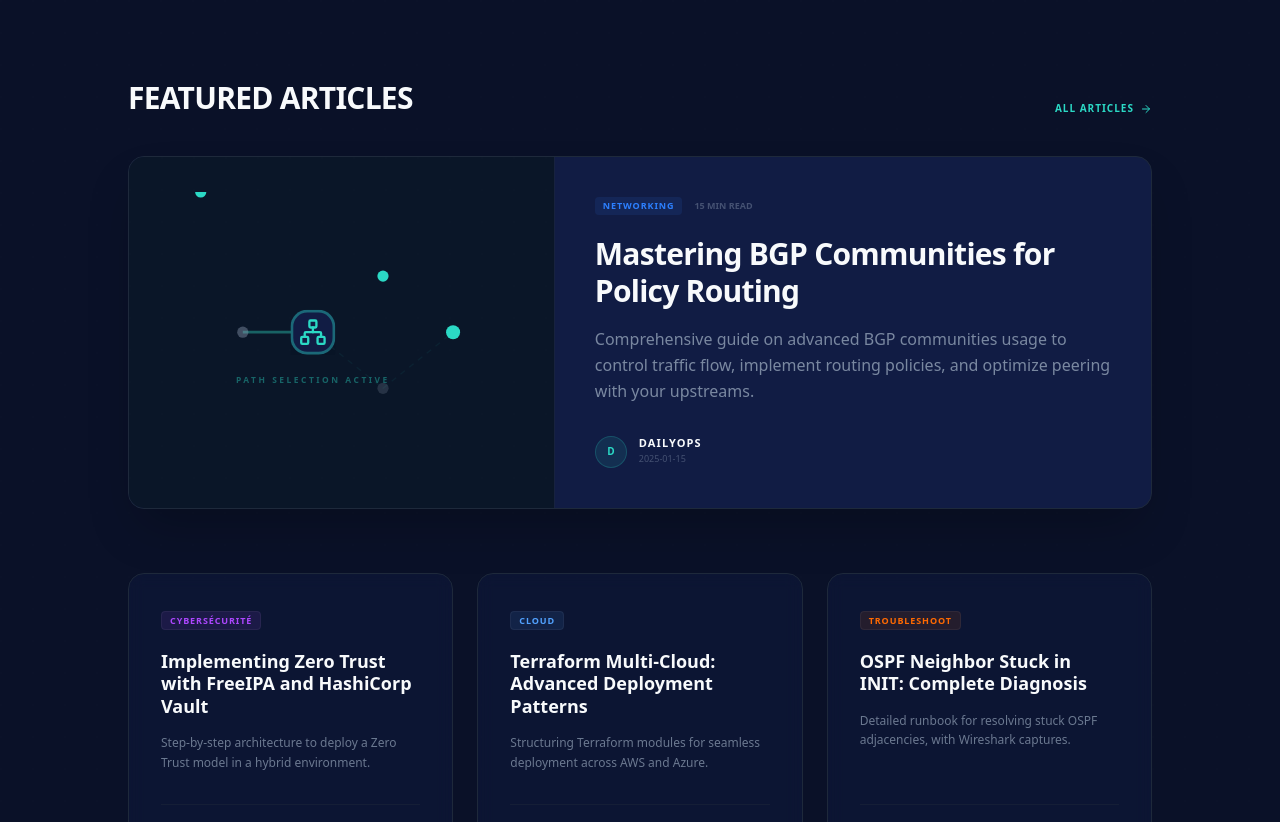
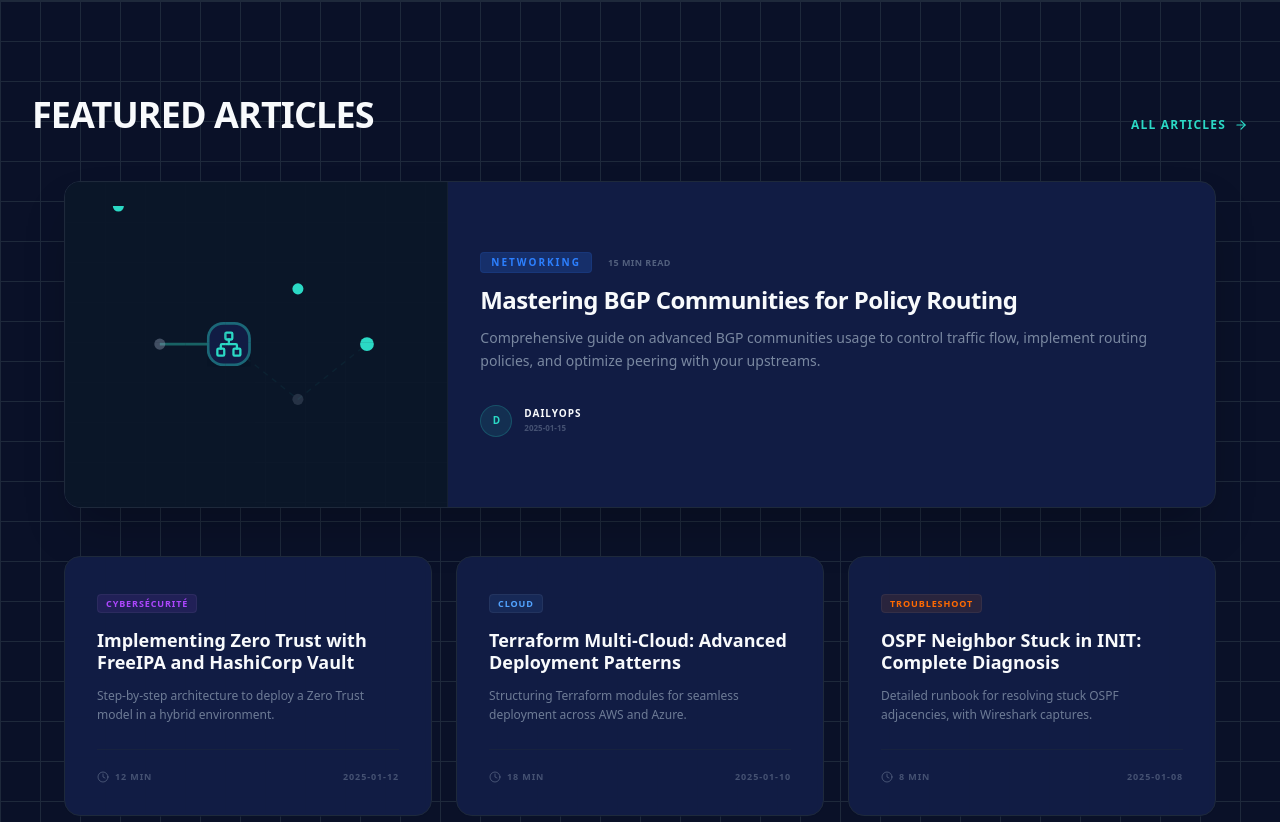
Before and after one commit to lepfsi/Site-PP, a Next.js app: page / in a window 1280 px wide. Shown: the part 1678-2500 px from the top of the page. Built offline with nearby package versions, Linux system fonts and the light colour scheme.

Commit message:
Redesign article

```diff
--- a/src/app/globals.css
+++ b/src/app/globals.css
@@ -51,30 +51,35 @@
   }
 }
 
-/* Liquid Glass Effect */
+/* Square Technical Grid */
+.tech-grid {
+  background-image:
+    linear-gradient(to right, var(--border-main) 1px, transparent 1px),
+    linear-gradient(to bottom, var(--border-main) 1px, transparent 1px);
+  background-size: 40px 40px;
+}
+
+/* Dots Grid */
+.noc-grid {
+  background-image:
+    radial-gradient(circle at 1px 1px, var(--border-main) 1px, transparent 0);
+  background-size: 32px 32px;
+}
+
 .liquid-glass {
   backdrop-filter: blur(24px) saturate(180%);
   background-color: var(--liquid-bg);
   border: 1px solid var(--liquid-border);
 }
 
-/* Technical Dashboard Grid */
-.noc-grid {
-  background-image:
-    radial-gradient(circle at 1px 1px, var(--border-main) 1px, transparent 0);
-  background-size: 32px 32px;
-}
-
 .code-font {
   font-family: var(--font-jetbrains-mono), monospace;
 }
 
-/* Gradient text */
 .text-gradient {
   @apply bg-clip-text text-transparent bg-gradient-to-r from-text-primary via-turquoise to-accent;
 }
 
-/* Custom scrollbar */
 ::-webkit-scrollbar {
   width: 8px;
 }
--- a/src/components/FeaturedArticles.tsx
+++ b/src/components/FeaturedArticles.tsx
@@ -38,16 +38,11 @@ const recentArticles = [
 function RoutingTopology() {
   return (
     <div className="relative w-full h-full flex items-center justify-center overflow-hidden bg-[#0a1628]">
-      <div className="absolute inset-0 noc-grid opacity-5"></div>
+      <div className="absolute inset-0 tech-grid opacity-10"></div>
 
-      <svg className="w-[80%] h-[80%] text-turquoise/20" viewBox="0 0 100 100">
-        {/* Network Nodes Positions */}
-        {/* Source: (15, 50), Router: (40, 50), Path1: (65, 30), Path2: (65, 70), Dest: (90, 50) */}
-
-        {/* Background Potential Paths (Inactive) */}
+      <svg className="w-[85%] h-[85%] text-turquoise/20" viewBox="0 0 100 100">
         <path d="M 40 50 L 65 70 L 90 50" fill="none" stroke="currentColor" strokeWidth="0.5" strokeDasharray="2 2" className="opacity-30" />
 
-        {/* Selected Optimal Path (Active) */}
         <motion.path
           d="M 15 50 L 40 50 L 65 30 L 90 50"
           fill="none"
@@ -60,7 +55,6 @@ function RoutingTopology() {
           className="opacity-40"
         />
 
-        {/* Data Packet (The decision maker) */}
         <motion.circle r="2" className="fill-turquoise shadow-[0_0_10px_#2dd4bf]">
           <animateMotion
             dur="3s"
@@ -69,10 +63,8 @@ function RoutingTopology() {
           />
         </motion.circle>
 
-        {/* Node Points */}
         <circle cx="15" cy="50" r="2" className="fill-text-secondary/40" />
 
-        {/* Router Node with Icon */}
         <foreignObject x="32" y="42" width="16" height="16">
           <div className="w-full h-full flex items-center justify-center bg-bg-secondary rounded-md border border-turquoise/40 shadow-lg">
             <Network size={10} className="text-turquoise" />
@@ -82,10 +74,6 @@ function RoutingTopology() {
         <circle cx="65" cy="30" r="2" className="fill-turquoise shadow-[0_0_8px_#2dd4bf]" />
         <circle cx="65" cy="70" r="2" className="fill-text-secondary/20" />
         <circle cx="90" cy="50" r="2.5" className="fill-turquoise shadow-[0_0_12px_#2dd4bf]" />
-
-        <text x="40" y="68" textAnchor="middle" className="text-[3px] font-mono fill-turquoise opacity-40 uppercase tracking-[0.3em] font-bold">
-          PATH SELECTION ACTIVE
-        </text>
       </svg>
     </div>
   );
@@ -95,60 +83,58 @@ export default function FeaturedArticles() {
   const { t } = useLanguage();
 
   return (
-    <section id="articles" className="py-20 bg-bg-primary relative overflow-hidden">
-      <div className="absolute inset-0 noc-grid opacity-5 pointer-events-none"></div>
-
+    <section id="articles" className="py-24 bg-bg-primary relative overflow-hidden tech-grid border-t border-border-main">
       <div className="container-custom relative z-10">
-        <div className="flex justify-between items-end mb-10 max-w-5xl mx-auto">
-          <h2 className="text-3xl font-black tracking-tight text-text-primary uppercase">Featured articles</h2>
-          <Link href="#" className="flex items-center text-[10px] font-black uppercase tracking-widest text-turquoise hover:underline group">
-            All articles <ArrowRight size={12} className="ml-1.5 group-hover:translate-x-1 transition-transform" />
+        <div className="flex justify-between items-end mb-12">
+          <h2 className="text-4xl font-black tracking-tight text-text-primary uppercase leading-none">Featured articles</h2>
+          <Link href="#" className="flex items-center text-xs font-black uppercase tracking-widest text-turquoise hover:underline group">
+            All articles <ArrowRight size={14} className="ml-2 group-hover:translate-x-1 transition-transform" />
           </Link>
         </div>
 
-        {/* REDUCED WIDTH CARD - Added max-w-5xl */}
+        {/* REDUCED HEIGHT Featured Article Card */}
         <motion.div
           initial={{ opacity: 0, y: 20 }}
           whileInView={{ opacity: 1, y: 0 }}
           viewport={{ once: true }}
-          className="relative max-w-5xl mx-auto bg-bg-secondary border border-border-main rounded-2xl overflow-hidden mb-16 group hover:border-turquoise/30 transition-all shadow-2xl"
+          className="relative max-w-6xl mx-auto bg-bg-secondary border border-border-main rounded-2xl overflow-hidden mb-12 group hover:border-turquoise/30 transition-all shadow-2xl"
         >
-          <div className="grid grid-cols-1 lg:grid-cols-12 min-h-[300px]">
+          <div className="grid grid-cols-1 lg:grid-cols-12 min-h-[260px] md:min-h-[280px]">
             {/* Left: Graphic Area - Path Selection Animation */}
-            <div className="lg:col-span-5 h-56 lg:h-auto border-r border-border-main/50 relative">
+            <div className="lg:col-span-4 h-44 lg:h-auto border-r border-border-main/50 relative overflow-hidden bg-[#0a1628]">
               <RoutingTopology />
             </div>
 
             {/* Right: Content Area */}
-            <div className="lg:col-span-7 p-8 md:p-10 flex flex-col justify-center">
-              <div className="flex items-center space-x-3 mb-5">
-                <span className="px-2 py-0.5 rounded bg-blue-500/10 text-blue-500 text-[9px] font-bold uppercase tracking-widest">NETWORKING</span>
-                <span className="text-[9px] font-mono text-text-secondary/40 uppercase font-bold">15 min read</span>
+            <div className="lg:col-span-8 p-6 md:p-8 flex flex-col justify-center">
+              <div className="flex items-center space-x-4 mb-3">
+                <span className="px-2.5 py-0.5 rounded bg-blue-500/20 text-blue-500 text-[10px] font-black uppercase tracking-[0.2em] border border-blue-500/10">NETWORKING</span>
+                <span className="text-[9px] font-mono text-text-secondary/50 font-bold uppercase tracking-wider">15 min read</span>
               </div>
 
-              <h3 className="text-2xl md:text-3xl font-black text-text-primary mb-4 leading-tight group-hover:text-turquoise transition-colors tracking-tight">
+              <h3 className="text-xl md:text-2xl font-black text-text-primary mb-3 leading-tight group-hover:text-turquoise transition-colors tracking-tight">
                 Mastering BGP Communities for Policy Routing
               </h3>
 
-              <p className="text-text-secondary text-sm md:text-base mb-8 leading-relaxed font-medium opacity-80">
+              <p className="text-text-secondary text-xs md:text-sm mb-6 leading-relaxed font-medium opacity-80 line-clamp-2 md:line-clamp-3">
                 Comprehensive guide on advanced BGP communities usage to control traffic flow, implement routing policies, and optimize peering with your upstreams.
               </p>
 
-              <div className="flex items-center space-x-3">
+              <div className="flex items-center space-x-3 mt-2">
                 <div className="w-8 h-8 rounded-full bg-turquoise/10 flex items-center justify-center border border-turquoise/20 font-black text-[10px] text-turquoise">
                   D
                 </div>
                 <div>
-                  <div className="text-[11px] font-bold text-text-primary uppercase tracking-widest leading-none">DailyOps</div>
-                  <div className="text-[9px] font-mono text-text-secondary/40 mt-1">2025-01-15</div>
+                  <div className="text-[10px] font-bold text-text-primary uppercase tracking-widest leading-none">DailyOps</div>
+                  <div className="text-[8px] font-mono text-text-secondary/40 font-bold mt-1">2025-01-15</div>
                 </div>
               </div>
             </div>
           </div>
         </motion.div>
 
-        {/* Recent Articles Grid - Also balanced in width */}
-        <div className="grid grid-cols-1 md:grid-cols-2 lg:grid-cols-3 gap-6 max-w-5xl mx-auto">
+        {/* Recent Articles Grid */}
+        <div className="grid grid-cols-1 md:grid-cols-2 lg:grid-cols-3 gap-6 max-w-6xl mx-auto">
           {recentArticles.map((article, index) => (
             <motion.article
               key={article.title}
@@ -156,23 +142,25 @@ export default function FeaturedArticles() {
               whileInView={{ opacity: 1, y: 0 }}
               viewport={{ once: true }}
               transition={{ delay: index * 0.05 }}
-              className="p-8 bg-bg-secondary/40 border border-border-main rounded-2xl flex flex-col hover:border-turquoise/30 transition-all group backdrop-blur-sm"
+              className="p-6 md:p-8 bg-bg-secondary border border-border-main rounded-2xl flex flex-col hover:border-turquoise/30 transition-all group backdrop-blur-sm relative"
             >
-              <div className="mb-5">
+              <div className="absolute inset-0 tech-grid opacity-[0.03] pointer-events-none rounded-2xl"></div>
+
+              <div className="mb-4 relative z-10">
                 <span className={`px-2 py-0.5 rounded ${article.bg} ${article.color} text-[9px] font-bold uppercase tracking-widest border border-white/5`}>
                   {article.category}
                 </span>
               </div>
 
-              <h4 className="text-lg font-bold text-text-primary mb-4 leading-tight group-hover:text-turquoise transition-colors">
+              <h4 className="text-lg font-bold text-text-primary mb-3 leading-tight group-hover:text-turquoise transition-colors relative z-10">
                 {article.title}
               </h4>
 
-              <p className="text-text-secondary text-xs mb-8 flex-grow font-medium leading-relaxed opacity-70">
+              <p className="text-text-secondary text-xs mb-6 flex-grow font-medium leading-relaxed opacity-70 relative z-10">
                 {article.excerpt}
               </p>
 
-              <div className="flex justify-between items-center pt-6 border-t border-border-main/50 text-[9px] font-mono text-text-secondary/40 font-bold uppercase tracking-widest">
+              <div className="flex justify-between items-center pt-5 border-t border-border-main/50 text-[9px] font-mono text-text-secondary/40 font-bold uppercase tracking-widest relative z-10">
                 <span className="flex items-center"><Clock size={12} className="mr-1.5" /> {article.readTime}</span>
                 <span>{article.date}</span>
               </div>
```
